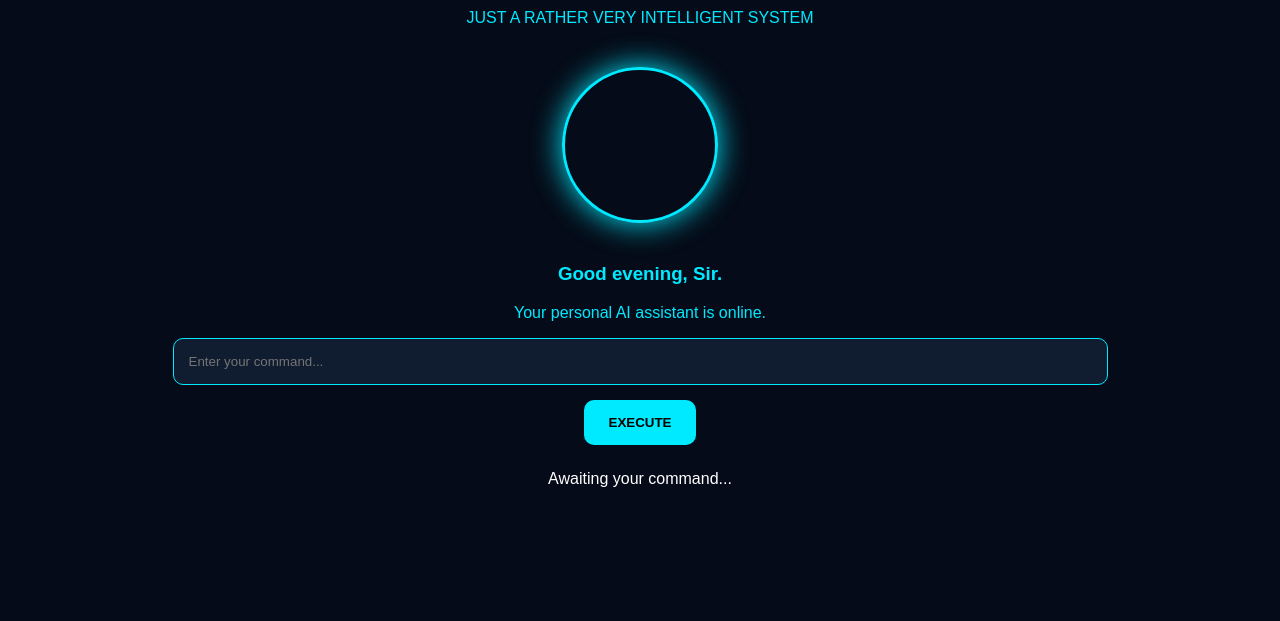
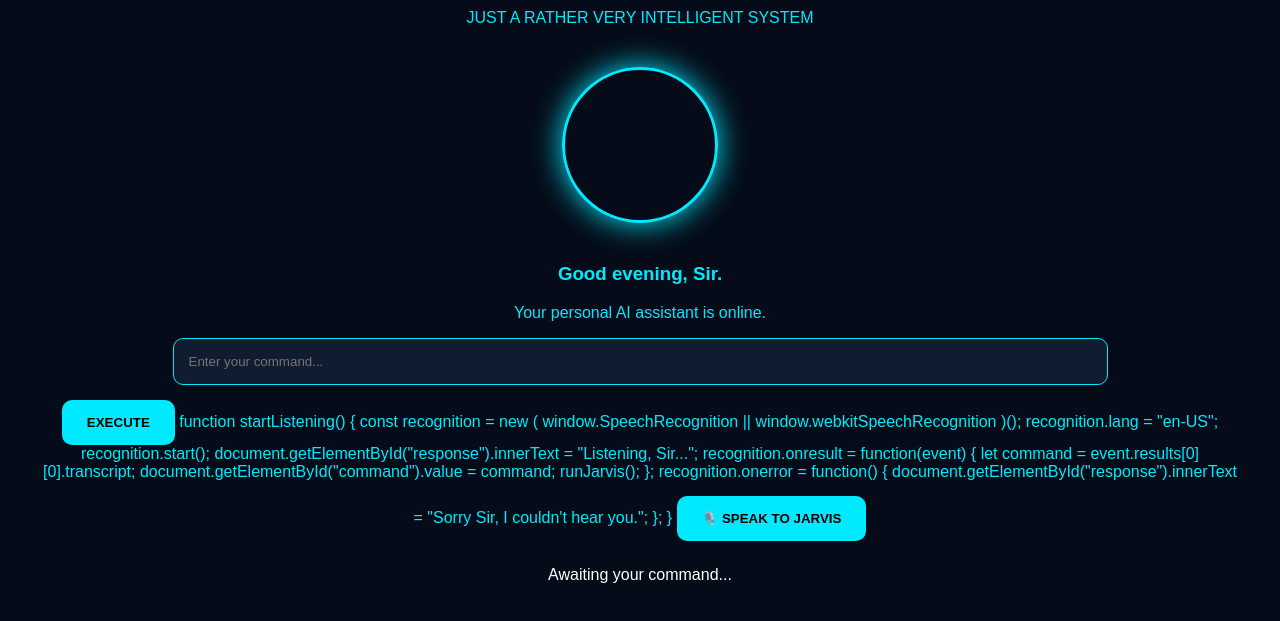
Before and after one commit to yuppyjunior6-debug/Jarvis-ai, a plain HTML site: page index.html in a window 1280 px wide. Shown: the part 141-762 px from the top of the page. Drawn offline with Linux system fonts and the light colour scheme.

Commit message:
Update index.html

```diff
--- a/index.html
+++ b/index.html
@@ -71,6 +71,36 @@
 
     <button onclick="runJarvis()">EXECUTE</button>
 
+function startListening() {
+
+    const recognition = new (
+        window.SpeechRecognition ||
+        window.webkitSpeechRecognition
+    )();
+
+    recognition.lang = "en-US";
+    recognition.start();
+
+    document.getElementById("response").innerText =
+        "Listening, Sir...";
+
+    recognition.onresult = function(event) {
+
+        let command = event.results[0][0].transcript;
+
+        document.getElementById("command").value = command;
+
+        runJarvis();
+    };
+
+    recognition.onerror = function() {
+        document.getElementById("response").innerText =
+            "Sorry Sir, I couldn't hear you.";
+    };
+}
+
+<button onclick="startListening()">🎙️ SPEAK TO JARVIS</button>
+
     <p id="response">Awaiting your command...</p>
 
     <script>
```
